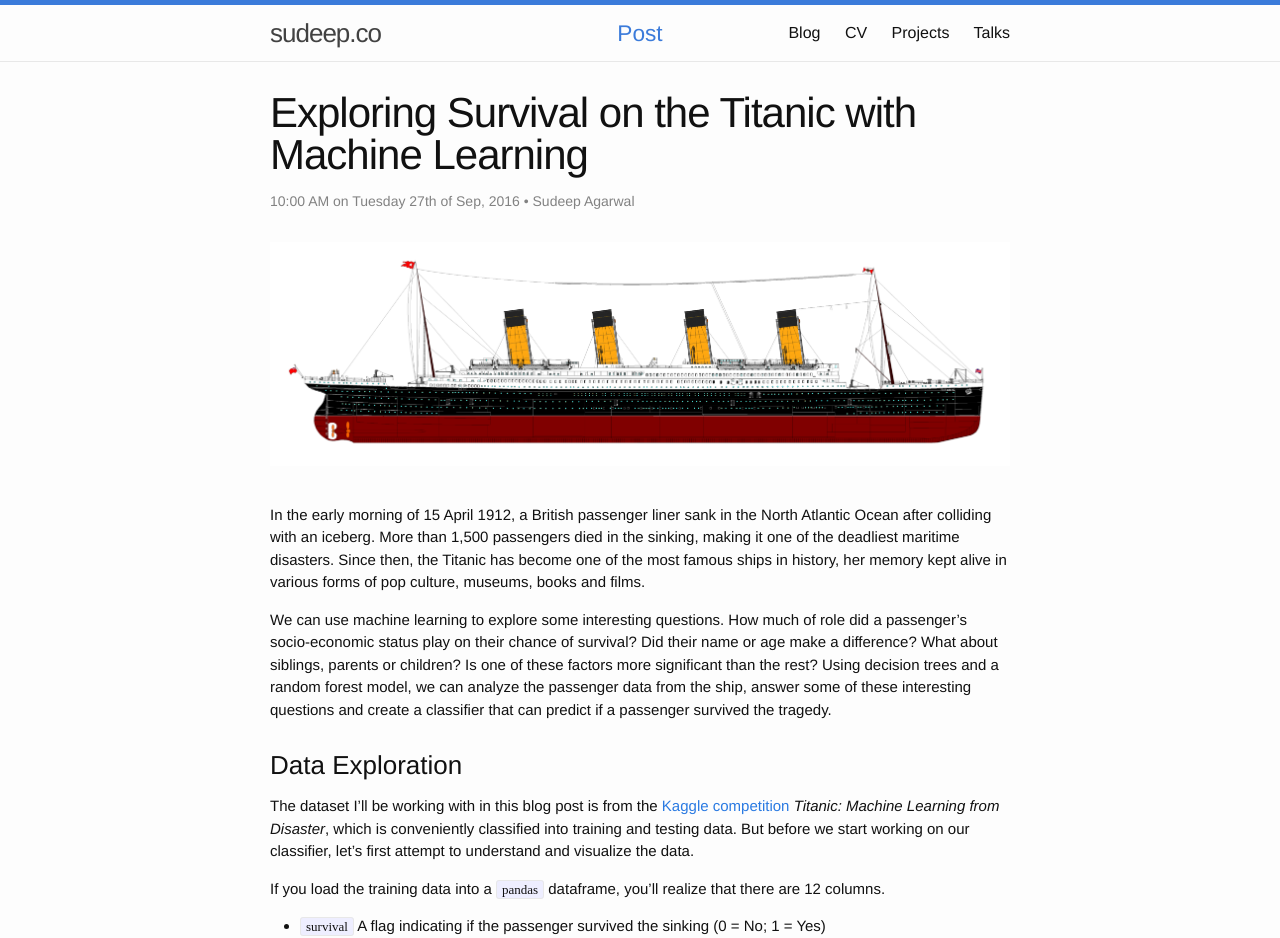
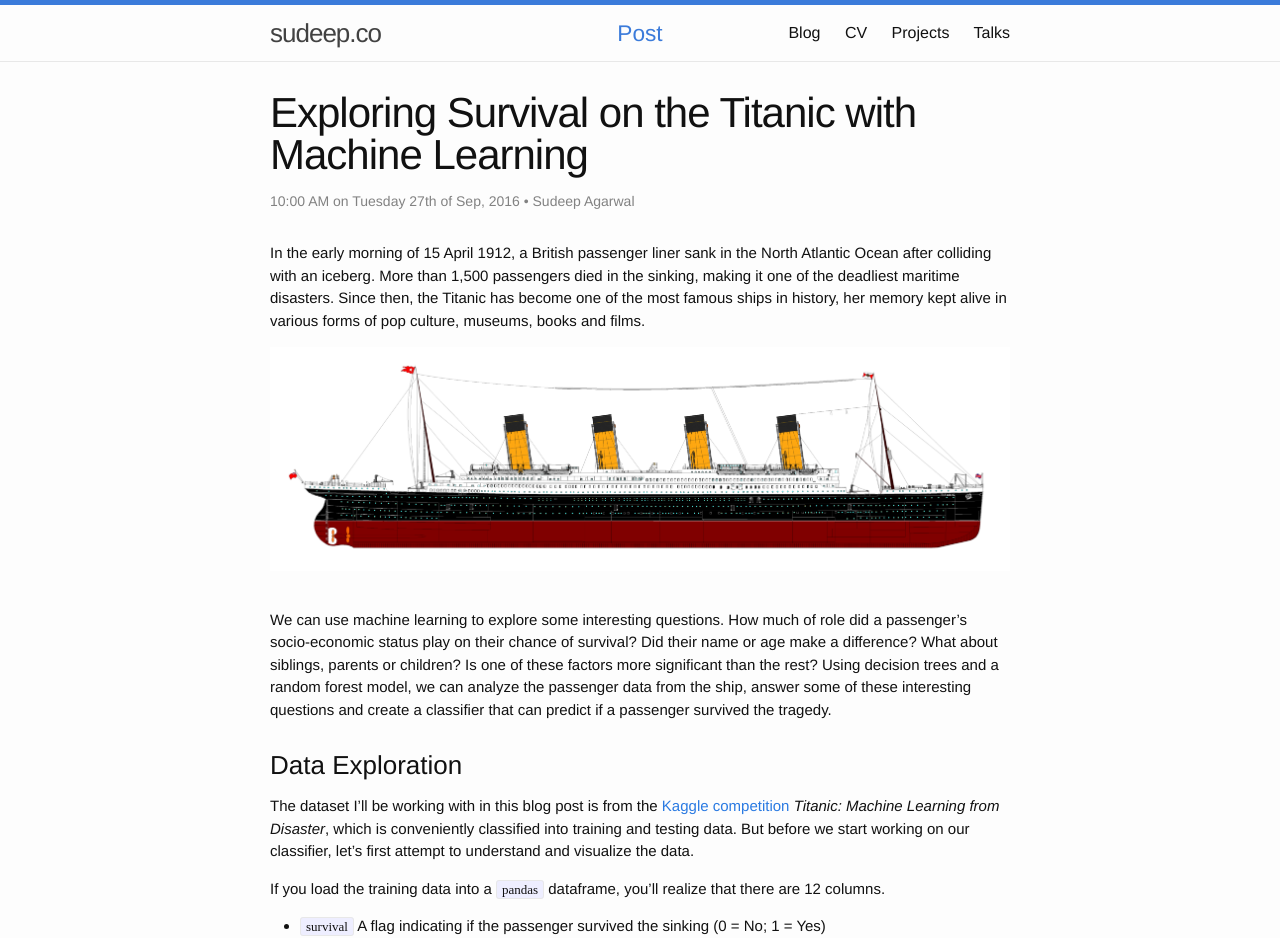
Before and after one commit to sudeepag/sudeep.co, a Jekyll site: the page built from _posts/2016-09-27-Exploring-Survival-on-the-Titanic-with-Machine-Learning.md, in a window 1280 px wide. Shown: the top 938 px of the page. Built offline with Jekyll 4.4.1, drawn with Linux system fonts in a browser that asks for light colours; comment, search, counter and statistics services are not loaded.

```diff
--- a/_posts/2016-09-27-Exploring-Survival-on-the-Titanic-with-Machine-Learning.md
+++ b/_posts/2016-09-27-Exploring-Survival-on-the-Titanic-with-Machine-Learning.md
@@ -6,11 +6,11 @@ date: 2016-09-27 10:00:00 +GMT
 author: Sudeep Agarwal
 ---
 
+In the early morning of 15 April 1912, a British passenger liner sank in the North Atlantic Ocean after colliding with an iceberg. More than  1,500 passengers died in the sinking, making it one of the deadliest maritime disasters. Since then, the Titanic has become one of the most famous ships in history, her memory kept alive in various forms of pop culture, museums, books and films.
+
 <div align="center">
   <img src="/images/post_images/2016-09-27-Exploring-Survival-on-the-Titanic-with-Machine-Learning/titanic.gif">
 </div><br/>
-
-In the early morning of 15 April 1912, a British passenger liner sank in the North Atlantic Ocean after colliding with an iceberg. More than  1,500 passengers died in the sinking, making it one of the deadliest maritime disasters. Since then, the Titanic has become one of the most famous ships in history, her memory kept alive in various forms of pop culture, museums, books and films.
 
 We can use machine learning to explore some interesting questions. How much of role did a passenger's socio-economic status play on their chance of survival? Did their name or age make a difference? What about siblings, parents or children? Is one of these factors more significant than the rest? Using decision trees and a random forest model, we can analyze the passenger data from the ship, answer some of these interesting questions and create a classifier that can predict if a passenger survived the tragedy.
 
```
